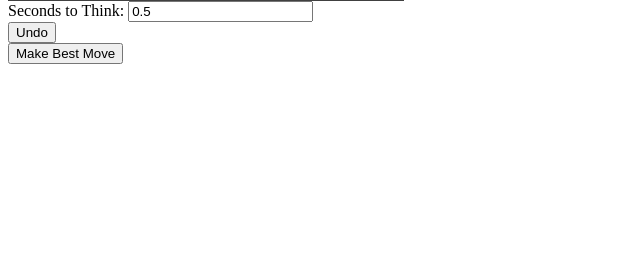
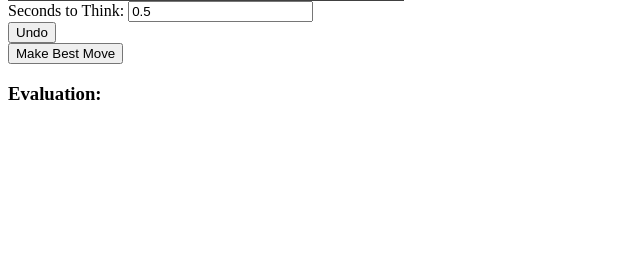
Before and after one commit to mrtonbrian/BRITON, a Flask app: page / in a window 1280 px wide. Shown: the part 403-680 px from the top of the page, without its empty margins (0-640 px from the left). Run offline with Flask 2, Linux system fonts and the light colour scheme; some libraries are stand-ins or nearby versions.

Commit message:
Fixed BestMove, Added Evaluation on Frontend

```diff
--- a/static/game.js
+++ b/static/game.js
@@ -86,6 +86,8 @@ var onDrop = function (source, target) {
         boardEl.find('.square-' + data['from']).addClass('highlight-black');
         boardEl.find('.square-' + data['to']).addClass('highlight-black'); // update the board to the new position
         board.position(game.fen());
+	// Set Eval P Tag
+	document.getElementById("eval").innerHTML = data['eval'];
     });
 };
 
@@ -97,6 +99,7 @@ var resetBoard = function () {
 }
 
 var onMoveEnd = function () {
+    console.log("MOVEEND");
     boardEl.find('.square-' + squareToHighlight).addClass('highlight-black');
     removeGreySquares();
     if (game.in_checkmate()) {
@@ -154,7 +157,6 @@ var undo = function () {
 
 var bestMove = function() {
     if (!game.game_over()) {
-        // see if the move is legal
         var t = JSON.stringify({
             'time': parseFloat(document.getElementById('seconds').value) * 1000,
             'fen': game.fen()
@@ -170,9 +172,8 @@ var bestMove = function() {
             boardEl.find('.square-' + data['from']).addClass('highlight-white');
             boardEl.find('.square-' + data['to']).addClass('highlight-white'); // update the board to the new position
             board.position(game.fen());
-        });
-    }
 
+            // Get Around Async
             if (!game.game_over()) {
                 // Call To POST Request
                 var t = JSON.stringify({
@@ -191,6 +192,8 @@ var bestMove = function() {
                     boardEl.find('.square-' + data['from']).addClass('highlight-black');
                     boardEl.find('.square-' + data['to']).addClass('highlight-black'); // update the board to the new position
                     board.position(game.fen());
+                });
+            }
         });
     }
 }
--- a/templates/Chess.html
+++ b/templates/Chess.html
@@ -13,6 +13,8 @@
         <input type="number" id="seconds"><br>
         <button id="tb">Undo</button><br>
         <button id="bm">Make Best Move</button>
+	<h3>Evaluation: </h3>
+	<p id="eval"></p>
         <div id="reset"></div>
   </body>
   <script type="text/javascript" src="{{ url_for('static', filename = 'game.js') }}"></script>
```
Lines whose indentation alone changed are shown as unchanged.
